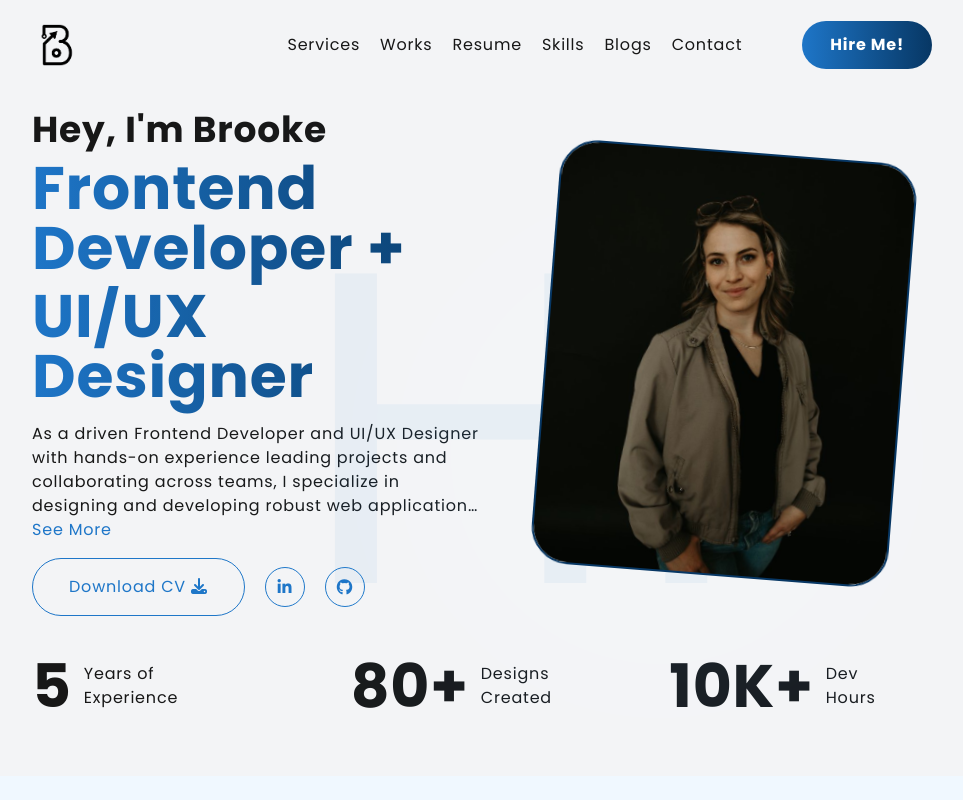
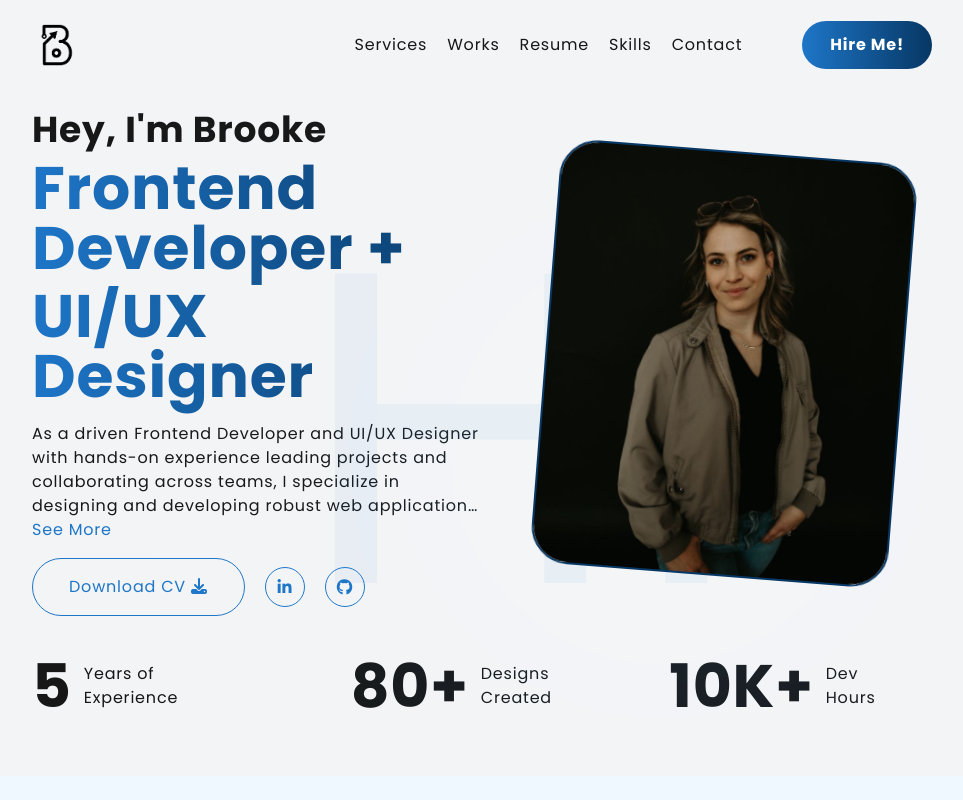
Before and after one commit to brookelkennison/portfolio, a Next.js app: page / in a window 1280 px wide. Shown: the top 800 px of the page, without its empty margins (150-1113 px from the left). Built offline with nearby package versions, Linux system fonts and the light colour scheme; a web font is replaced by a local one.

Commit message:
adjust links in nav

```diff
--- a/components/Navbar.tsx
+++ b/components/Navbar.tsx
@@ -32,19 +32,16 @@ const Navbar: React.FC = () => {
 							</a>
 						</li>
 						<li>
-							<a href='#blogs' className='nav-link'>
-								Blogs
-							</a>
-						</li>
-						<li>
 							<a href='#contact' className='nav-link'>
 								Contact
 							</a>
 						</li>
 						<li>
-							<button className='btn ml-10'>
-								<span className='z-10'>Hire Me!</span>
-							</button>
+							<a href='#contact' className='nav-link'>
+								<button className='btn ml-10'>
+									<span className='z-10'>Hire Me!</span>
+								</button>
+							</a>
 						</li>
 					</ul>
 
```
